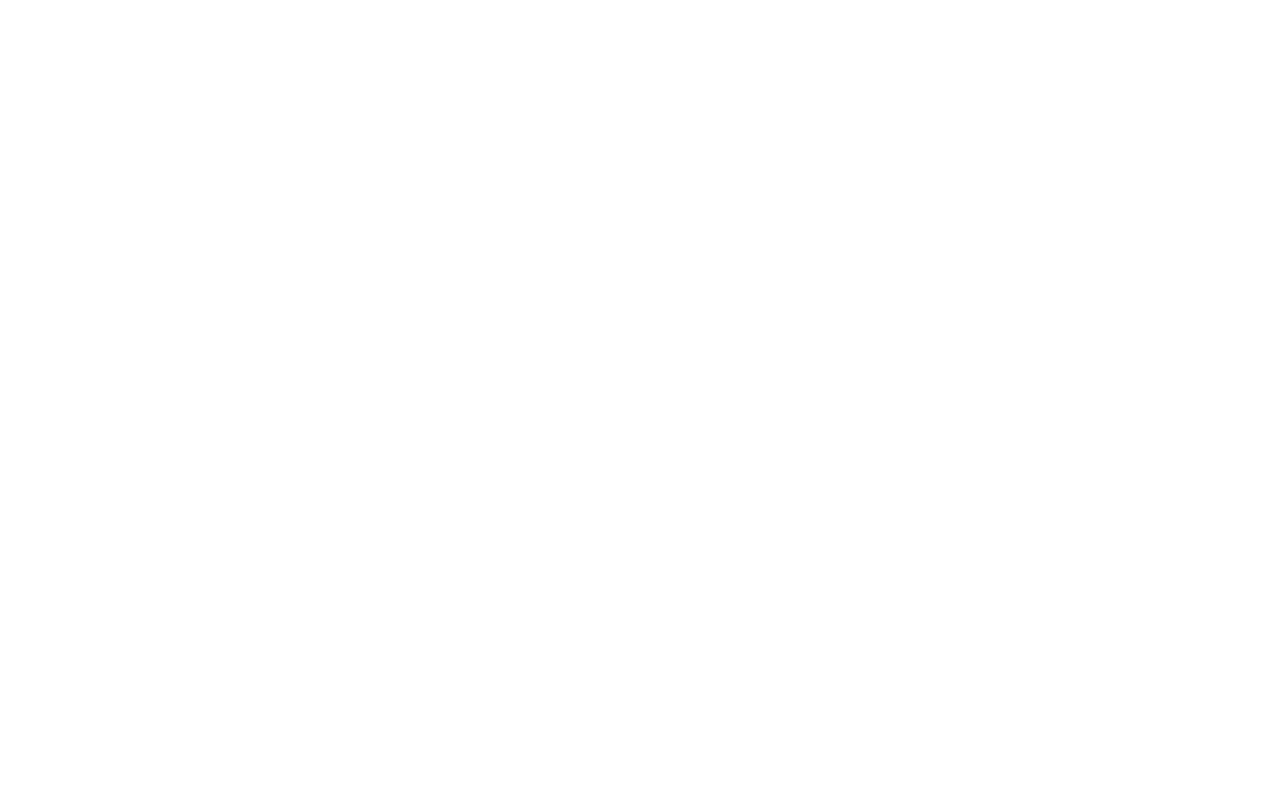
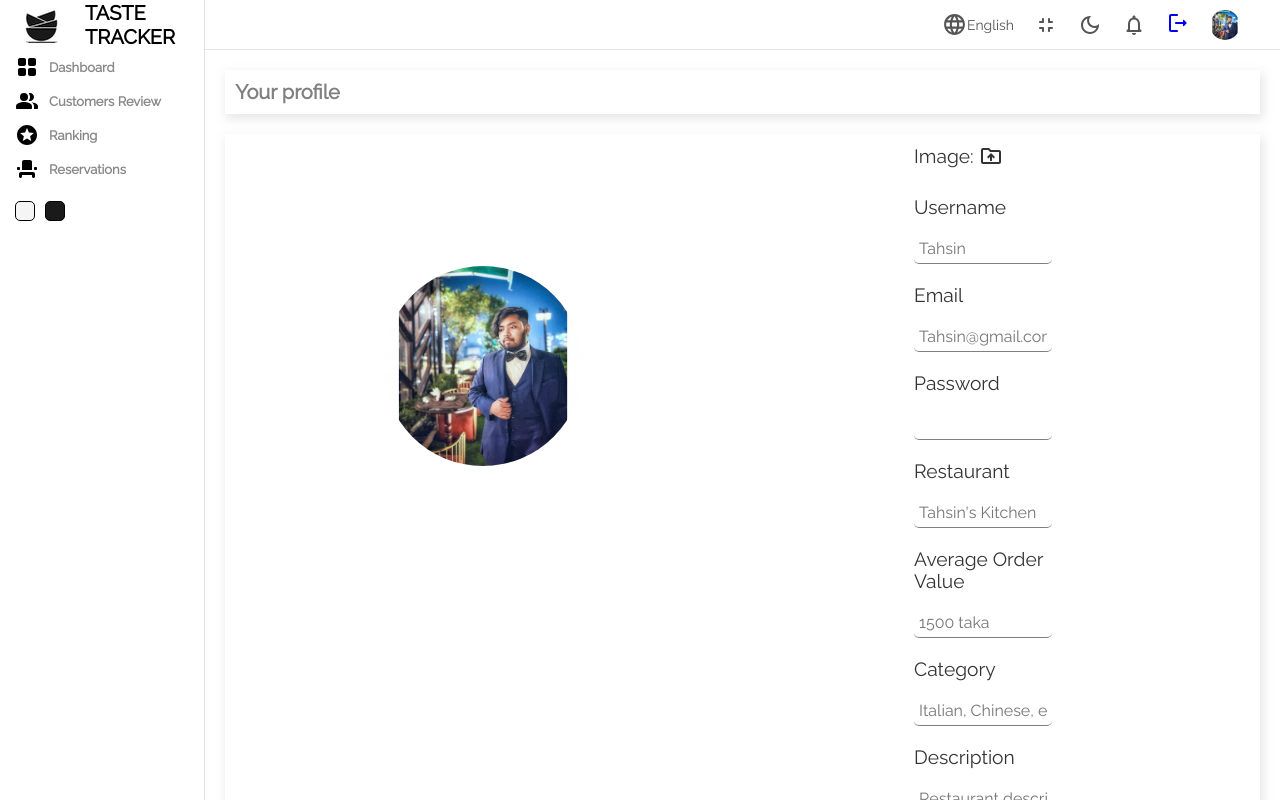
Before and after one commit to Mohammed21Sharraf/Taste-Tracker, a React (Create React App) app in the folder client/: page /restaurant/profile in a window 1280 px wide. Before the commit this address had no page. Shown: the top 800 px of the page. Built offline with nearby package versions, Linux system fonts and the light colour scheme.

Commit message:
Updated the routes in client

```diff
--- a/client/src/App.js
+++ b/client/src/App.js
@@ -13,13 +13,15 @@ function App() {
     <Suspense>
       <Router>
         <Routes>
-          <Route exact path="/" Component={Home} />
-          <Route exact path="/reservation" Component={Reservation} />
-          <Route exact path="/login" Component={Login} />
+          <Route exact path="/" Component={Login} />
           <Route exact path="/form" Component={Form} />
-          <Route exact path="/customer" Component={Customer}/>
-          <Route exact path="/ranking" Component={Ranking}/>
-          <Route exact path="/profile" Component={Profile}/>
+          <Route exact path="/restaurant/dashboard" Component={Home} />
+
+          <Route exact path="/restaurant/reservation" Component={Reservation} />
+
+          <Route exact path="/restaurant/customer" Component={Customer} />
+          <Route exact path="/restaurant/ranking" Component={Ranking} />
+          <Route exact path="/restaurant/profile" Component={Profile} />
         </Routes>
       </Router>
     </Suspense>
--- a/client/src/components/Restaurant/Home/Form/Form.jsx
+++ b/client/src/components/Restaurant/Home/Form/Form.jsx
@@ -1,5 +1,6 @@
 import React, { useState } from "react";
 import "./Form.scss";
+import { Link } from "react-router-dom";
 
 const Form = () => {
   const [restaurantName, setRestaurantName] = useState("");
@@ -50,7 +51,9 @@ const Form = () => {
             />
           </div>
           <div className="form-field">
-            <label htmlFor="restaurantDescription">Restaurant Description</label>
+            <label htmlFor="restaurantDescription">
+              Restaurant Description
+            </label>
             <textarea
               id="restaurantDescription"
               value={restaurantDescription}
@@ -120,7 +123,9 @@ const Form = () => {
               required
             />
           </div>
-          <input type="submit" value="Submit" className="submit-btn" />
+          <Link to="/restaurant/dashboard">
+            <input type="submit" value="Submit" className="submit-btn" />
+          </Link>
         </form>
       </div>
     </div>
--- a/client/src/components/Restaurant/Home/Login/Login.jsx
+++ b/client/src/components/Restaurant/Home/Login/Login.jsx
@@ -1,6 +1,7 @@
 import React, { useState } from "react";
 import "./Login.scss";
 import logo from "../../../../img/newlogotxt.png";
+import { Link } from "react-router-dom";
 
 const Login = () => {
   const [userType, setUserType] = useState("restaurantOwner");
@@ -42,7 +43,9 @@ const Login = () => {
               <i className="fas fa-lock"></i>
               <input type="password" placeholder="Password" />
             </div>
-            <input type="submit" value="Login" className="btn solid" />
+            <Link to="/restaurant/dashboard">
+              <input type="submit" value="Login" className="btn solid" />
+            </Link>
           </form>
           <form
             action="#"
@@ -73,7 +76,9 @@ const Login = () => {
                 <option value="user">User</option>
               </select>
             </div>
-            <input type="submit" className="btn" value="Sign up" />
+            <Link to="form">
+              <input type="submit" className="btn" value="Sign up" />
+            </Link>
           </form>
         </div>
       </div>
--- a/client/src/components/Restaurant/Reservation/Datatable/Datatable.jsx
+++ b/client/src/components/Restaurant/Reservation/Datatable/Datatable.jsx
@@ -1,10 +1,8 @@
 import React, { Fragment } from "react";
 import "./Datatable.scss";
 import { DataGrid } from "@mui/x-data-grid";
-import { useLocation } from "react-router-dom";
 
 const Datatable = () => {
-  const location = useLocation();
   let rows = [];
   let columns = [];
 
@@ -102,7 +100,6 @@ const Datatable = () => {
 
   return (
     <Fragment>
-      {location.pathname === "/reservation" ? (
       <div className="datatable">
         <div className="datatableTitle">Reservation List</div>
         <DataGrid
@@ -114,9 +111,6 @@ const Datatable = () => {
           autoHeight
         />
       </div>
-      ) : (
-        <div>Not okay</div>
-      )}
     </Fragment>
   );
 };
--- a/client/src/components/Restaurant/layout/Navbar/Navbar.jsx
+++ b/client/src/components/Restaurant/layout/Navbar/Navbar.jsx
@@ -7,10 +7,9 @@ import DarkModeOutlinedIcon from "@mui/icons-material/DarkModeOutlined";
 import LogoutRoundedIcon from "@mui/icons-material/LogoutRounded";
 import DP from "../../../../img/M1syl.jpeg";
 
-import {useNavigate, Link} from 'react-router-dom';
+import { useNavigate, Link } from "react-router-dom";
 
 const Navbar = () => {
-
   const navigate = useNavigate();
 
   return (
@@ -18,37 +17,40 @@ const Navbar = () => {
       <div className="wrapper">
         <div className="items">
           <div className="item">
-                        <LanguageRoundedIcon className='icon'/>
+            <LanguageRoundedIcon className="icon" />
             English
           </div>
           <div className="item">
-                        <FullscreenExitRoundedIcon/>
+            <FullscreenExitRoundedIcon />
             {/* Fullscreen */}
           </div>
           <div className="item">
-                        <DarkModeOutlinedIcon/>
+            <DarkModeOutlinedIcon />
             {/* Fullscreen */}
           </div>
           <div className="item">
-                        <NotificationsNoneRoundedIcon/>
+            <NotificationsNoneRoundedIcon />
             {/* Notifications */}
           </div>
           <div className="item">
-                        <Link to="/login">
+            <Link to="/">
               <LogoutRoundedIcon />
             </Link>
           </div>
           <div className="item">
-                        <img src={DP}
+            <img
+              src={DP}
               alt=""
-                            className='avatar'
-                            onClick={() => {navigate("/profile")}}
+              className="avatar"
+              onClick={() => {
+                navigate("/restaurant/profile");
+              }}
             />
           </div>
         </div>
       </div>
     </div>
-    )
-}
+  );
+};
 
 export default Navbar;
--- a/client/src/components/Restaurant/layout/Sidebar/Sidebar.jsx
+++ b/client/src/components/Restaurant/layout/Sidebar/Sidebar.jsx
@@ -5,13 +5,13 @@ import GridViewRoundedIcon from "@mui/icons-material/GridViewRounded";
 import PeopleAltRoundedIcon from "@mui/icons-material/PeopleAltRounded";
 import StarsSharpIcon from "@mui/icons-material/StarsSharp";
 import EventSeatRoundedIcon from "@mui/icons-material/EventSeatRounded";
-import { useNavigate, Link } from "react-router-dom";
+import { useNavigate } from "react-router-dom";
 
 const Sidebar = () => {
   const navigate = useNavigate();
 
   function reservation() {
-    navigate("/reservation");
+    navigate("/restaurant/reservation");
   }
 
   return (
@@ -22,17 +22,27 @@ const Sidebar = () => {
       </div>
       <div className="center">
         <ul>
-          <li onClick={() => {navigate("/")}}>
+          <li
+            onClick={() => {
+              navigate("/restaurant/dashboard");
+            }}
+          >
             <GridViewRoundedIcon />
-            <Link to="/" style={{ textDecoration: "none" }}>
-              <span>Dashboard</span>
-            </Link>
+            <span>Dashboard</span>
           </li>
-          <li onClick={() => {navigate("/customer")}}>
+          <li
+            onClick={() => {
+              navigate("/restaurant/customer");
+            }}
+          >
             <PeopleAltRoundedIcon />
             <span>Customers Review</span>
           </li>
-          <li onClick={() => {navigate("/ranking ")}}>
+          <li
+            onClick={() => {
+              navigate("/restaurant/ranking ");
+            }}
+          >
             <StarsSharpIcon />
             <span>Ranking</span>
           </li>
```
Lines whose indentation alone changed are shown as unchanged.
